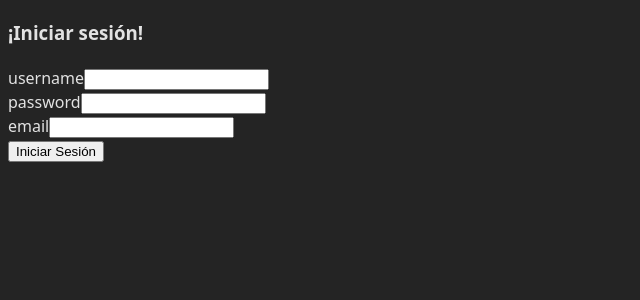
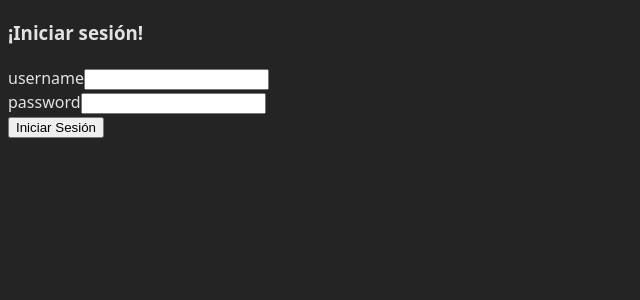
Before and after one commit to Anita155-DSM/trabajo-practico-integrador-3-anahi-jacqueline-perez, a React (Vite) app: page /login in a window 1280 px wide. Shown: the top 300 px of the page, without its empty margins (0-640 px from the left). Built offline with nearby package versions, Linux system fonts and the light colour scheme.

Commit message:
correcciones en el Login y register. La implementación de rutas sin private routes, ni public routes funciona, falta implementar tales restricciones

```diff
--- a/src/pages/Login.jsx
+++ b/src/pages/Login.jsx
@@ -7,15 +7,14 @@ const Login = () => {
     //desestructuramos lo que viene de useForm para utilizarlo
     const { formState, handleSubmit, handleChange } = useForm({
         username: "",
-        email: "",
         password: ""
     })
 
 
 
-    // useEffect(() =>{
-    //     console.log(formState)
-    // })
+    useEffect(() =>{
+        console.log(formState)
+    })
 
 
     const handleLogin = (event) => {
@@ -40,10 +39,6 @@ const Login = () => {
                             <label htmlFor="password">password</label>
                             <input type="text" name="password" value={formState.password} onChange={handleChange}  />
                         </div>
-                        <div>
-                            <label htmlFor="email">email</label>
-                            <input type="text" name="email" value={formState.email} onChange={handleChange}  />
-                        </div>
                     </form>
                     <button onClick={handleSubmit}>Iniciar Sesión</button>
                 </div>
--- a/src/pages/Register.jsx
+++ b/src/pages/Register.jsx
@@ -8,7 +8,7 @@ import { useForm } from "../hooks/useForm";
 // ○ dni
 const Register = () => {
     //desestructuramos lo que viene de useForm para utilizarlo
-    const { formState, handleSubmit } = useForm({
+    const { formState, handleSubmit, handleChange } = useForm({
         username: "",
         email: "",
         password: "",
@@ -23,6 +23,7 @@ const Register = () => {
         Navigate("/login")
     }
 
+
     return (
         <main>
             <div>
@@ -33,27 +34,28 @@ const Register = () => {
                     <form onSubmit={handleRegister}>
                         <div>
                             <label htmlFor="username">username</label>
-                            <input type="text" name="username" value={formState.username} />
+                            <input type="text" name="username" value={formState.username} onChange={handleChange}/>
                         </div>
+
                         <div>
                             <label htmlFor="password">password</label>
-                            <input type="text" name="password" value={formState.password} />
+                            <input type="text" name="password" value={formState.password} onChange={handleChange}/>
                         </div>
                         <div>
                             <label htmlFor="email">email</label>
-                            <input type="text" name="email" value={formState.email} />
+                            <input type="text" name="email" value={formState.email} onChange={handleChange}/>
                         </div>
                         <div>
                             <label htmlFor="firstName">first name</label>
-                            <input type="text" name="firstName" value={formState.firstName} />
+                            <input type="text" name="firstName" value={formState.firstName} onChange={handleChange}/>
                         </div>
                         <div>
                             <label htmlFor="lastName">last name</label>
-                            <input type="text" name="lastName" value={formState.lastName} />
+                            <input type="text" name="lastName" value={formState.lastName} onChange={handleChange}/>
                         </div>
                         <div>
                             <label htmlFor="dni">dni</label>
-                            <input type="number" name="dni" value={formState.dni} />
+                            <input type="number" name="dni" value={formState.dni} onChange={handleChange}/>
                         </div>
                     </form>
                     <button onClick={handleSubmit}>Registrate</button>
--- a/src/routes/AppRouter.jsx
+++ b/src/routes/AppRouter.jsx
@@ -18,11 +18,11 @@ export const AppRouter = () =>{
             {/* </Route> */}
             {/* <Route element={PrivateRoute}> */}
                 <Route path="/home" element={<Home/>}></Route>
-                <Route path="/task" element={<Tasks/>}></Route>
+                <Route path="/tasks" element={<Tasks/>}></Route>
                 <Route path="/profile" element={<Profile/>}></Route>
             {/* </Route> */}
             {/* ruta por default */}
-            <Route path="*" element={<Navigate to="/home" />} />
+            <Route path="*" element={<Navigate to="/login" />} />
         </Routes>
     )
 }
```
